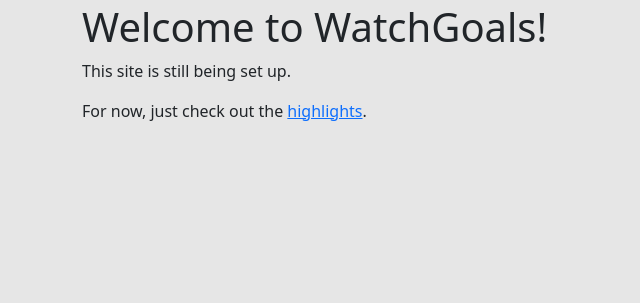
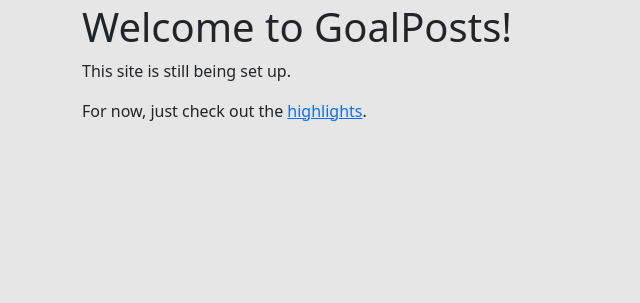
Before and after one commit to davidtom/goalposts-api, a Rails app: page / in a window 1280 px wide. Shown: the part 45-348 px from the top of the page, without its empty margins (0-640 px from the left). Run offline with Rails 7, Linux system fonts and the light colour scheme; style sheets or scripts are compiled from the project's sources; some libraries are stand-ins or nearby versions.

Commit message:
update title and header

```diff
--- a/app/views/static/index.html.erb
+++ b/app/views/static/index.html.erb
@@ -2,11 +2,11 @@
 <html>
   <head>
     <meta charset="utf-8">
-    <title>Welcome to WatchGoals</title>
+    <title>Welcome to GoalPosts</title>
   </head>
   <body>
     <div class="content-wrapper">
-      <h1>Welcome to WatchGoals!</h1>
+      <h1>Welcome to GoalPosts!</h1>
       <p>This site is still being set up. </p>
       <p>For now, just check out the <a href="/highlights">highlights</a>.</p>
     </div><!-- content-wrapper -->
```
